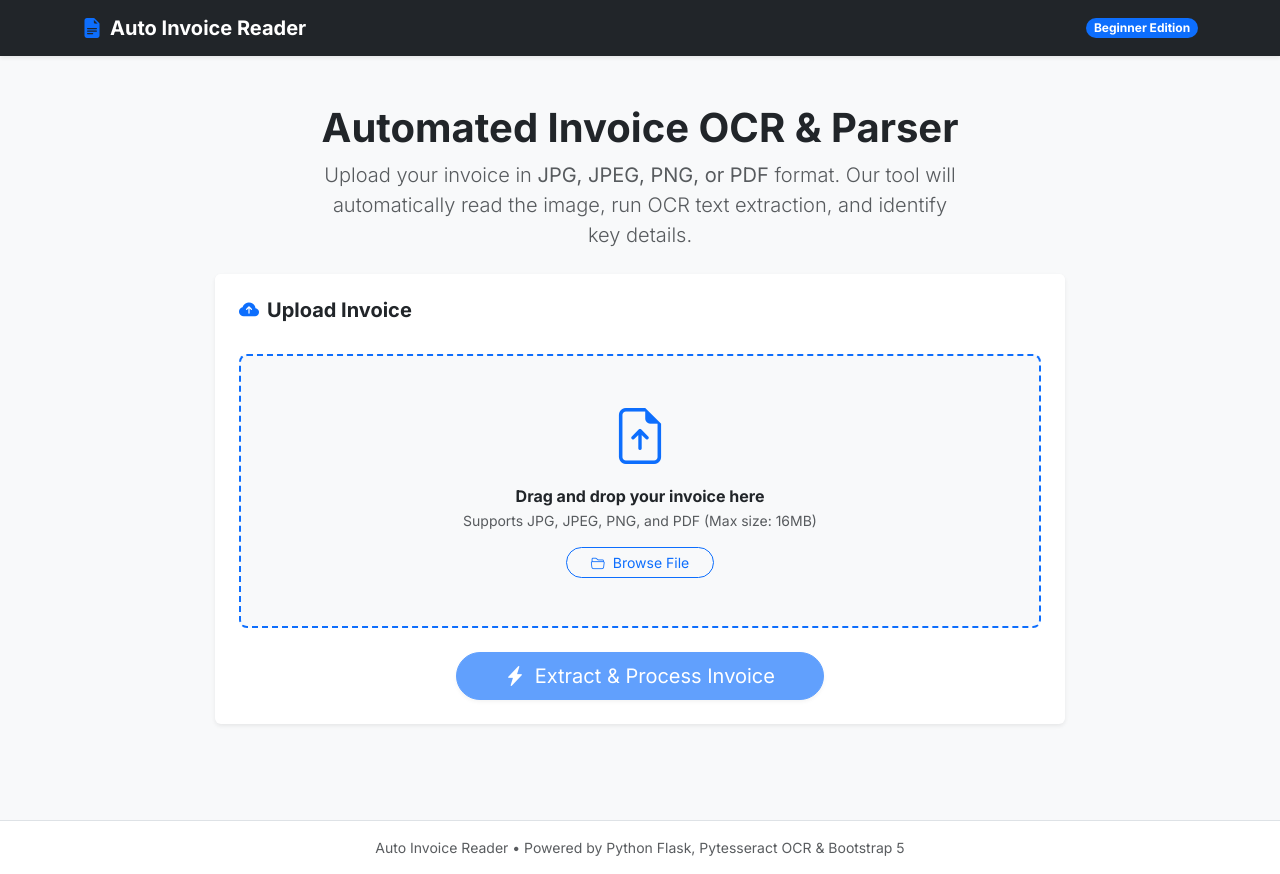
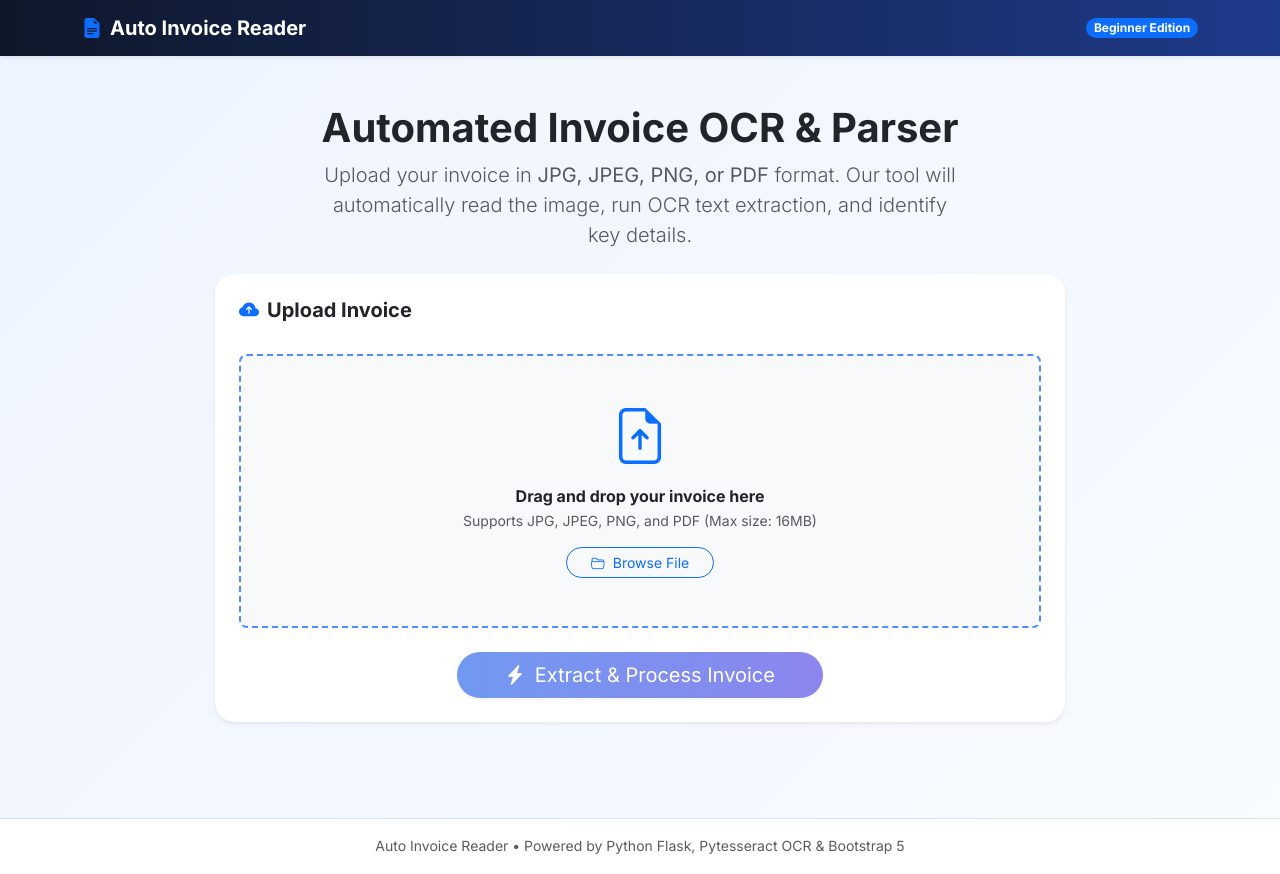
Before and after one commit to Soutikkk/Auto_Invoice_Reader, a Flask app: page / in a window 1280 px wide. Run offline with Flask 2, Linux system fonts and the light colour scheme; some libraries are stand-ins or nearby versions.

Commit message:
Add custom CSS styles to index.html
Added custom styles for body, navbar, card, and buttons.

```diff
--- a/templates/index.html
+++ b/templates/index.html
@@ -14,6 +14,48 @@
     <link rel="stylesheet" href="{{ url_for('static', filename='style.css') }}">
 </head>
 <body class="bg-light">
+<style>
+body{
+background:linear-gradient(135deg,#eef4ff,#f8fbff);
+font-family:'Inter',sans-serif;
+}
+.navbar{
+background:linear-gradient(90deg,#0f172a,#1e3a8a)!important;
+}
+.card{
+border-radius:20px;
+transition:.3s ease;
+}
+.card:hover{
+transform:translateY(-4px);
+box-shadow:0 16px 35px rgba(0,0,0,.12)!important;
+}
+.dropzone{
+border:2px dashed #4f8cff!important;
+background:#fff;
+transition:.3s;
+}
+.dropzone:hover{
+background:#f4f8ff;
+border-color:#2563eb!important;
+}
+.btn-primary{
+background:linear-gradient(90deg,#2563eb,#4f46e5);
+border:none;
+}
+.btn-primary:hover{
+transform:translateY(-2px);
+}
+.card-field{
+background:linear-gradient(180deg,#fff,#f9fbff);
+}
+textarea{
+border-radius:14px!important;
+}
+footer{
+background:#fff!important;
+}
+</style>
 
     <!-- Navbar / Header -->
     <nav class="navbar navbar-expand-lg navbar-dark bg-dark shadow-sm">
```
